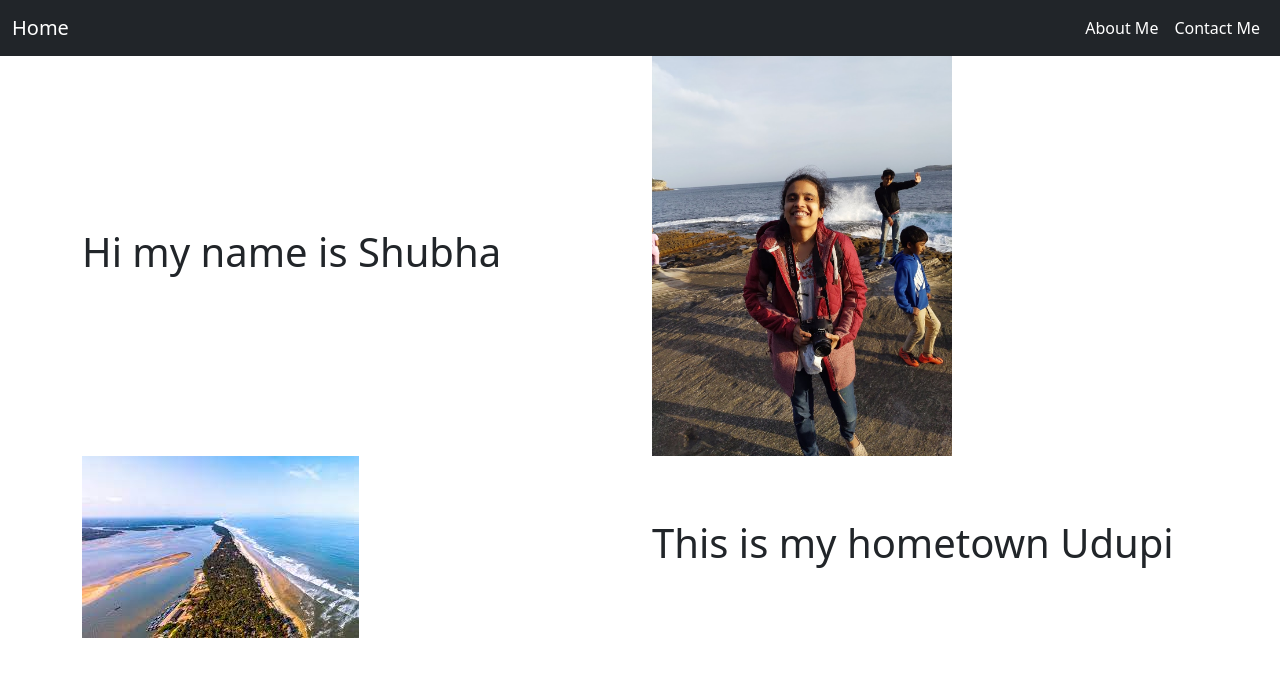
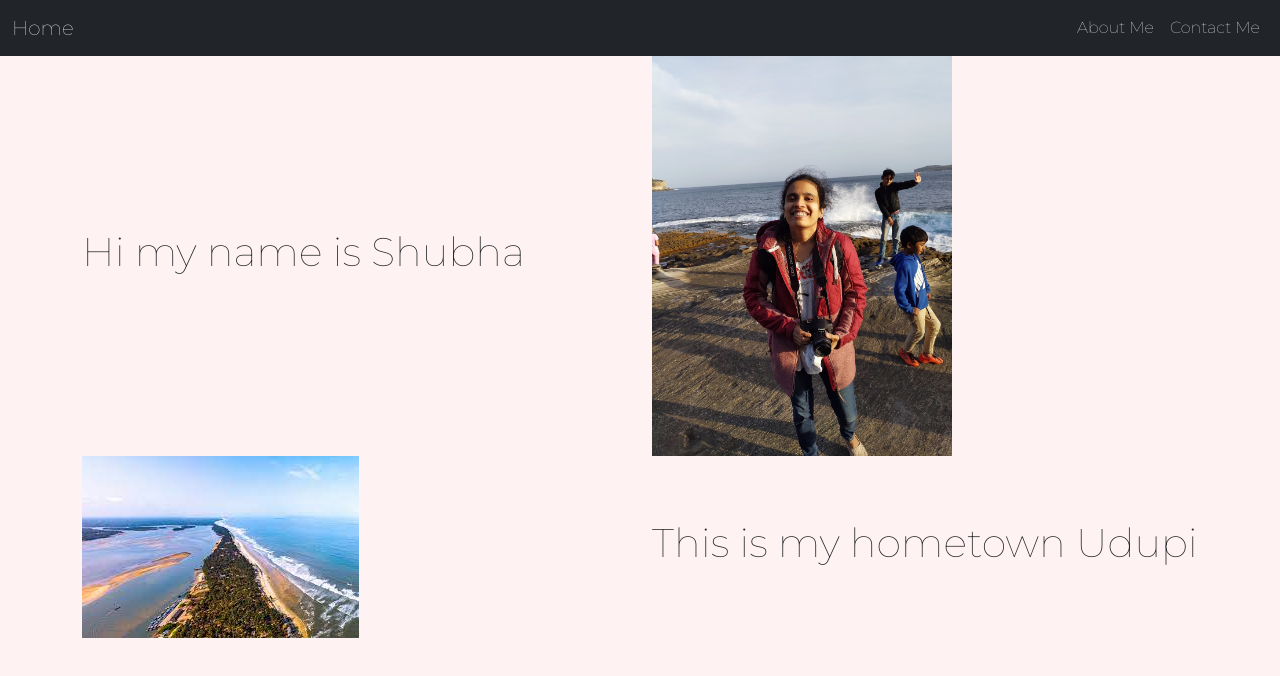
Before and after one commit to shubhamadhavkamath/first_page, a plain HTML site: page index.html in a window 1280 px wide. Drawn offline with nearby package versions, Linux system fonts and the light colour scheme.

Commit message:
Changed background and fonts

```diff
--- a/index.html
+++ b/index.html
@@ -6,6 +6,12 @@
     <meta name="viewport" content="width=device-width, initial-scale=1.0">
     <link href="https://cdn.jsdelivr.net/npm/bootstrap@5.2.0-beta1/dist/css/bootstrap.min.css" rel="stylesheet" integrity="sha384-0evHe/X+R7YkIZDRvuzKMRqM+OrBnVFBL6DOitfPri4tjfHxaWutUpFmBp4vmVor" crossorigin="anonymous">
     <link rel="stylesheet" href="styles.css">
+
+    <!-- fonts-->
+    <link rel="preconnect" href="https://fonts.googleapis.com">
+    <link rel="preconnect" href="https://fonts.gstatic.com" crossorigin>
+    <link href="https://fonts.googleapis.com/css2?family=Montserrat:wght@100;900&family=Ubuntu:wght@300&display=swap" rel="stylesheet">
+
     <title>Shubha's page</title>
 </head>
 <body>
--- a/styles.css
+++ b/styles.css
@@ -1,5 +1,10 @@
 #main {
     margin: 0 auto;
+}
+body {
+    background-color: #FFF2F2;
+    font-family: 'Montserrat', sans-serif;
+    /*font-family: 'Ubuntu', sans-serif;*/
 }
 
 .shubha-pic {
```
